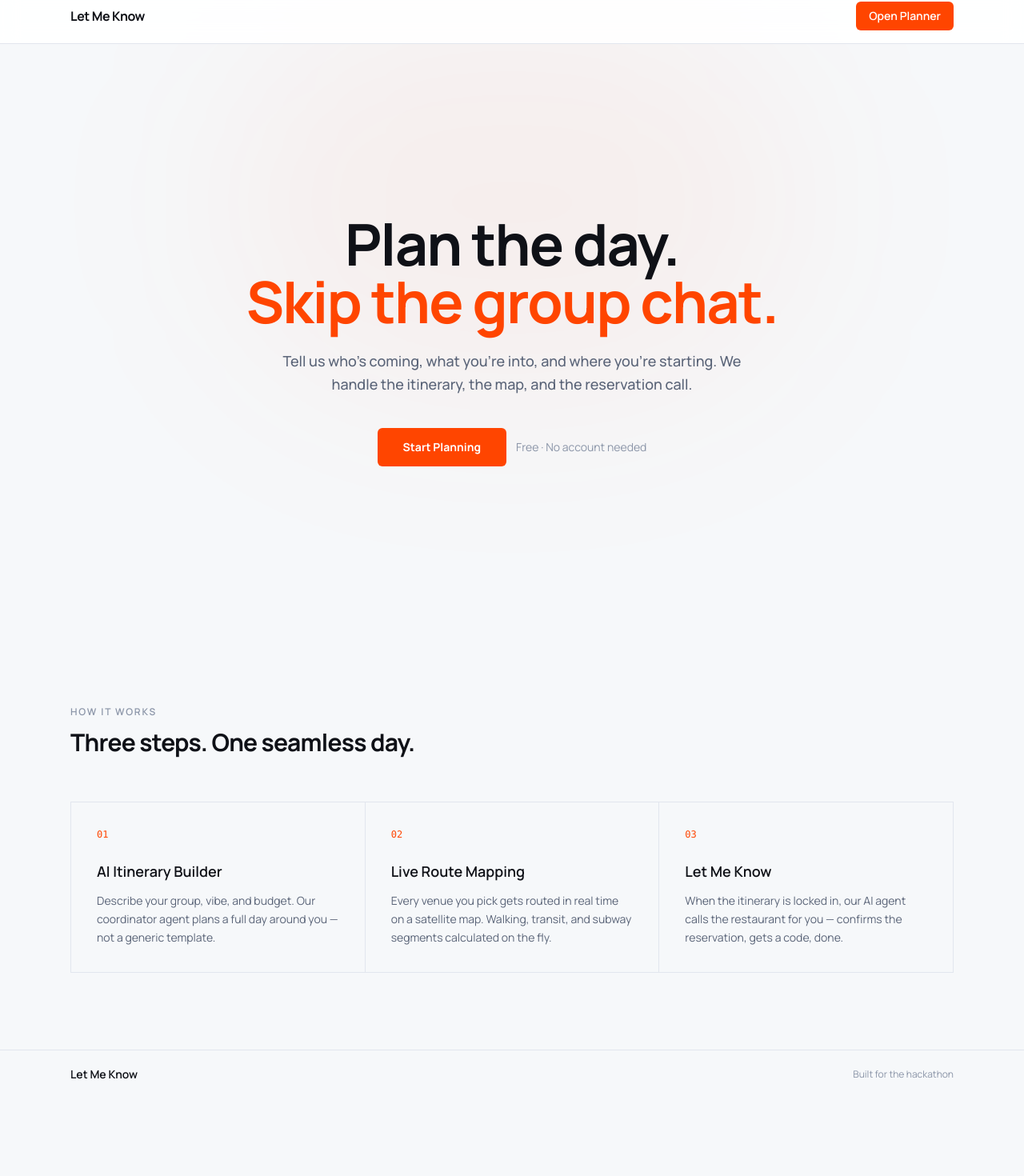
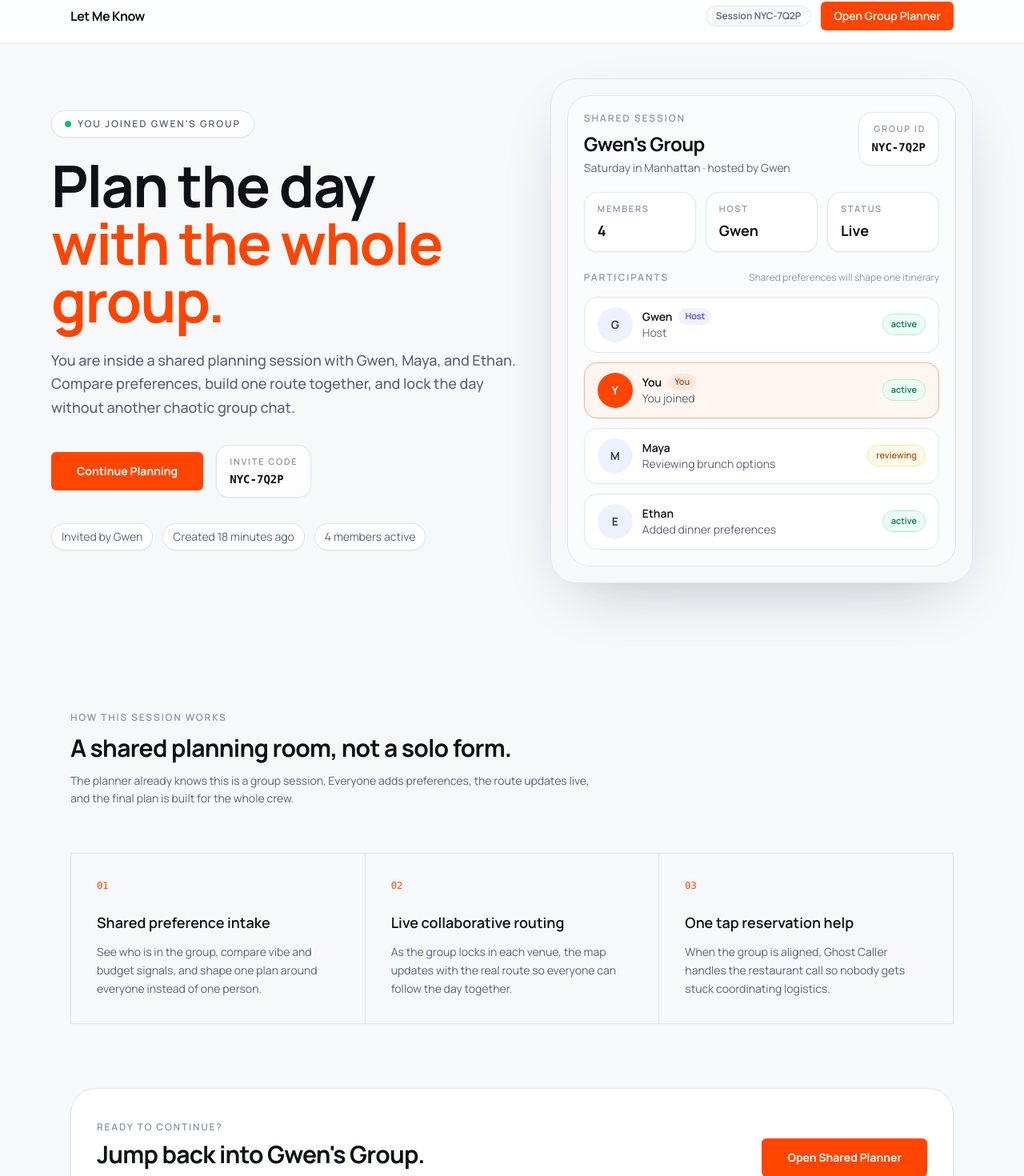
Before and after one commit to dntrAnh/ghost-caller, a Next.js app in the folder frontend/: page / in a window 1280 px wide. Shown: the part 14-1484 px from the top of the page at 80% size. Before the commit the page ends 1387 px from the top, so only its background shows below. Built offline with nearby package versions, Linux system fonts and the light colour scheme.

Commit message:
Add collaborative group session landing page

```diff
--- a/frontend/app/page.tsx
+++ b/frontend/app/page.tsx
@@ -1,94 +1,243 @@
 import Link from 'next/link';
+
+import { mockGroupSession } from '@/lib/mockGroupSession';
 
 const FEATURES = [
   {
     number: '01',
-    title: 'AI Itinerary Builder',
+    title: 'Shared preference intake',
     description:
-      'Describe your group, vibe, and budget. Our coordinator agent plans a full day around you — not a generic template.',
+      'See who is in the group, compare vibe and budget signals, and shape one plan around everyone instead of one person.',
   },
   {
     number: '02',
-    title: 'Live Route Mapping',
+    title: 'Live collaborative routing',
     description:
-      'Every venue you pick gets routed in real time on a satellite map. Walking, transit, and subway segments calculated on the fly.',
+      'As the group locks in each venue, the map updates with the real route so everyone can follow the day together.',
   },
   {
     number: '03',
-    title: 'Let Me Know',
+    title: 'One tap reservation help',
     description:
-      'When the itinerary is locked in, our AI agent calls the restaurant for you — confirms the reservation, gets a code, done.',
+      'When the group is aligned, Ghost Caller handles the restaurant call so nobody gets stuck coordinating logistics.',
   },
 ];
 
+const statusStyles = {
+  active: 'bg-emerald-50 text-emerald-700 border-emerald-200',
+  reviewing: 'bg-amber-50 text-amber-700 border-amber-200',
+  invited: 'bg-slate-100 text-slate-600 border-slate-200',
+} as const;
+
+function memberInitials(name: string) {
+  return name
+    .split(' ')
+    .map((part) => part.charAt(0).toUpperCase())
+    .join('')
+    .slice(0, 2);
+}
+
 export default function HomePage() {
+  const currentUser = mockGroupSession.members.find((member) => member.isCurrentUser);
+
   return (
     <div className="min-h-screen bg-[#F6F8FA] text-[#0F1117]">
-      {/* Navbar */}
       <nav className="fixed inset-x-0 top-0 z-50 border-b border-[#E2E6EE] bg-[#FFFFFF]/90 backdrop-blur-md">
         <div className="mx-auto flex max-w-6xl items-center justify-between px-6 py-4">
           <span className="text-base font-bold tracking-tight text-[#0F1117]">Let Me Know</span>
+          <div className="flex items-center gap-3">
+            <span className="hidden rounded-full border border-[#E2E6EE] bg-[#F9FAFB] px-3 py-1 text-xs font-semibold text-[#5A6478] sm:inline-flex">
+              Session {mockGroupSession.id}
+            </span>
             <Link
               href="/planner"
               className="rounded-md bg-[#FF4500] px-4 py-2 text-sm font-semibold text-white transition-colors hover:bg-[#FF6620]"
             >
-            Open Planner
+              Open Group Planner
             </Link>
+          </div>
         </div>
       </nav>
 
-      {/* Hero */}
-      <section className="relative flex min-h-screen flex-col items-center justify-center px-6 pt-20 text-center">
+      <section className="relative overflow-hidden px-6 pb-20 pt-28">
         <div aria-hidden className="pointer-events-none absolute inset-0 overflow-hidden">
-          <div className="absolute left-1/2 top-1/3 h-[480px] w-[720px] -translate-x-1/2 -translate-y-1/2 rounded-full bg-[#FF4500]/5 blur-[120px]" />
+          <div className="absolute left-[18%] top-[18%] h-[320px] w-[320px] rounded-full bg-[#FF4500]/8 blur-[110px]" />
+          <div className="absolute right-[14%] top-[28%] h-[360px] w-[360px] rounded-full bg-[#2563EB]/8 blur-[130px]" />
         </div>
 
-        <div className="relative max-w-3xl">
-          <h1 className="mb-6 text-5xl font-bold leading-[1.1] tracking-tight text-[#0F1117] sm:text-6xl lg:text-7xl">
-            Plan the day.<br />
-            <span className="text-[#FF4500]">Skip the group chat.</span>
+        <div className="relative mx-auto grid max-w-6xl gap-10 lg:grid-cols-[1.05fr_0.95fr] lg:items-center">
+          <div>
+            <div className="inline-flex items-center gap-2 rounded-full border border-[#E2E6EE] bg-white/80 px-4 py-2 text-xs font-semibold uppercase tracking-[0.16em] text-[#5A6478] shadow-sm">
+              <span className="h-2 w-2 rounded-full bg-emerald-500" />
+              You joined {mockGroupSession.name}
+            </div>
+
+            <h1 className="mt-6 text-5xl font-bold leading-[1.02] tracking-tight text-[#0F1117] sm:text-6xl lg:text-7xl">
+              Plan the day
+              <br />
+              <span className="text-[#FF4500]">with the whole group.</span>
             </h1>
 
-          <p className="mx-auto mb-10 max-w-xl text-lg font-medium leading-relaxed text-[#5A6478]">
-            Tell us who&apos;s coming, what you&apos;re into, and where you&apos;re starting.
-            We handle the itinerary, the map, and the reservation call.
+            <p className="mt-6 max-w-2xl text-lg font-medium leading-relaxed text-[#5A6478]">
+              {currentUser?.name ?? 'You'} are inside a shared planning session with {mockGroupSession.hostName}, Maya, and Ethan.
+              Compare preferences, build one route together, and lock the day without another chaotic group chat.
             </p>
 
-          <div className="flex flex-col items-center gap-3 sm:flex-row sm:justify-center">
+            <div className="mt-8 flex flex-col gap-4 sm:flex-row sm:items-center">
               <Link
                 href="/planner"
-              className="rounded-md bg-[#FF4500] px-8 py-3.5 text-sm font-bold text-white transition-colors hover:bg-[#FF6620]"
+                className="inline-flex items-center justify-center rounded-md bg-[#FF4500] px-8 py-3.5 text-sm font-bold text-white transition-colors hover:bg-[#FF6620]"
               >
-              Start Planning
+                Continue Planning
               </Link>
-            <span className="text-sm text-[#8B95A8]">Free · No account needed</span>
+              <div className="rounded-2xl border border-[#E2E6EE] bg-white/80 px-4 py-3 shadow-sm">
+                <p className="text-[11px] font-semibold uppercase tracking-[0.16em] text-[#8B95A8]">Invite code</p>
+                <p className="mt-1 font-mono text-sm font-bold text-[#0F1117]">{mockGroupSession.id}</p>
+              </div>
+            </div>
+
+            <div className="mt-8 flex flex-wrap items-center gap-3 text-sm text-[#5A6478]">
+              <span className="rounded-full border border-[#E2E6EE] bg-white px-3 py-1.5 shadow-sm">
+                Invited by {mockGroupSession.invitedBy}
+              </span>
+              <span className="rounded-full border border-[#E2E6EE] bg-white px-3 py-1.5 shadow-sm">
+                {mockGroupSession.createdLabel}
+              </span>
+              <span className="rounded-full border border-[#E2E6EE] bg-white px-3 py-1.5 shadow-sm">
+                {mockGroupSession.statusLabel}
+              </span>
+            </div>
+          </div>
+          <div className="relative">
+            <div className="rounded-[32px] border border-[#E2E6EE] bg-white/88 p-5 shadow-[0_28px_80px_-36px_rgba(15,23,42,0.32)] backdrop-blur-sm">
+              <div className="rounded-[28px] border border-[#E2E6EE] bg-[#FBFCFD] p-5">
+                <div className="flex items-start justify-between gap-4">
+                  <div>
+                    <p className="text-xs font-semibold uppercase tracking-[0.16em] text-[#8B95A8]">Shared session</p>
+                    <h2 className="mt-2 text-2xl font-bold tracking-tight text-[#0F1117]">{mockGroupSession.name}</h2>
+                    <p className="mt-1 text-sm text-[#5A6478]">
+                      Saturday in Manhattan · hosted by {mockGroupSession.hostName}
+                    </p>
+                  </div>
+                  <div className="rounded-2xl border border-[#E2E6EE] bg-white px-4 py-3 text-right shadow-sm">
+                    <p className="text-[11px] font-semibold uppercase tracking-[0.16em] text-[#8B95A8]">Group ID</p>
+                    <p className="mt-1 font-mono text-sm font-bold text-[#0F1117]">{mockGroupSession.id}</p>
+                  </div>
+                </div>
+
+                <div className="mt-5 grid gap-3 sm:grid-cols-3">
+                  <div className="rounded-2xl border border-[#E2E6EE] bg-white px-4 py-3 shadow-sm">
+                    <p className="text-[11px] font-semibold uppercase tracking-[0.16em] text-[#8B95A8]">Members</p>
+                    <p className="mt-1 text-lg font-bold text-[#0F1117]">{mockGroupSession.members.length}</p>
+                  </div>
+                  <div className="rounded-2xl border border-[#E2E6EE] bg-white px-4 py-3 shadow-sm">
+                    <p className="text-[11px] font-semibold uppercase tracking-[0.16em] text-[#8B95A8]">Host</p>
+                    <p className="mt-1 text-lg font-bold text-[#0F1117]">{mockGroupSession.hostName}</p>
+                  </div>
+                  <div className="rounded-2xl border border-[#E2E6EE] bg-white px-4 py-3 shadow-sm">
+                    <p className="text-[11px] font-semibold uppercase tracking-[0.16em] text-[#8B95A8]">Status</p>
+                    <p className="mt-1 text-lg font-bold text-[#0F1117]">Live</p>
+                  </div>
+                </div>
+
+                <div className="mt-6">
+                  <div className="flex items-center justify-between">
+                    <p className="text-xs font-semibold uppercase tracking-[0.16em] text-[#8B95A8]">Participants</p>
+                    <p className="text-xs text-[#8B95A8]">Shared preferences will shape one itinerary</p>
+                  </div>
+
+                  <div className="mt-4 space-y-3">
+                    {mockGroupSession.members.map((member) => (
+                      <div
+                        key={member.id}
+                        className={`flex items-center justify-between rounded-2xl border px-4 py-3 transition ${
+                          member.isCurrentUser
+                            ? 'border-[#FFB08F] bg-[#FFF6F2] shadow-sm'
+                            : 'border-[#E2E6EE] bg-white'
+                        }`}
+                      >
+                        <div className="flex items-center gap-3">
+                          <div
+                            className={`flex h-11 w-11 items-center justify-center rounded-full text-sm font-bold ${
+                              member.isCurrentUser
+                                ? 'bg-[#FF4500] text-white'
+                                : 'bg-[#EEF2FF] text-[#374151]'
+                            }`}
+                          >
+                            {memberInitials(member.name)}
+                          </div>
+                          <div>
+                            <div className="flex items-center gap-2">
+                              <p className="text-sm font-semibold text-[#0F1117]">{member.name}</p>
+                              {member.role === 'host' ? (
+                                <span className="rounded-full bg-[#EEF2FF] px-2 py-0.5 text-[11px] font-semibold text-[#4F46E5]">
+                                  Host
+                                </span>
+                              ) : null}
+                              {member.isCurrentUser ? (
+                                <span className="rounded-full bg-[#FFE8DD] px-2 py-0.5 text-[11px] font-semibold text-[#C2410C]">
+                                  You
+                                </span>
+                              ) : null}
+                            </div>
+                            <p className="text-sm text-[#5A6478]">{member.joinedLabel}</p>
+                          </div>
+                        </div>
+                        <span className={`rounded-full border px-2.5 py-1 text-[11px] font-semibold ${statusStyles[member.status]}`}>
+                          {member.status}
+                        </span>
+                      </div>
+                    ))}
+                  </div>
+                </div>
+              </div>
+            </div>
           </div>
         </div>
       </section>
 
-      {/* Features */}
-      <section className="mx-auto max-w-6xl px-6 py-24">
-        <div className="mb-14 max-w-xl">
-          <p className="mb-3 text-xs font-semibold uppercase tracking-[0.15em] text-[#8B95A8]">How it works</p>
-          <h2 className="text-3xl font-bold tracking-tight text-[#0F1117]">Three steps. One seamless day.</h2>
+      <section className="mx-auto max-w-6xl px-6 py-20">
+        <div className="mb-14 max-w-2xl">
+          <p className="mb-3 text-xs font-semibold uppercase tracking-[0.15em] text-[#8B95A8]">How this session works</p>
+          <h2 className="text-3xl font-bold tracking-tight text-[#0F1117]">A shared planning room, not a solo form.</h2>
+          <p className="mt-3 text-sm leading-relaxed text-[#5A6478]">
+            The planner already knows this is a group session. Everyone adds preferences, the route updates live, and the final plan is built for the whole crew.
+          </p>
         </div>
 
         <div className="grid gap-px border border-[#E2E6EE] bg-[#E2E6EE] sm:grid-cols-3">
-          {FEATURES.map((f) => (
-            <div key={f.number} className="bg-[#F6F8FA] p-8 transition-colors hover:bg-[#FFFFFF]">
-              <p className="mb-6 font-mono text-xs font-medium text-[#FF4500]">{f.number}</p>
-              <h3 className="mb-3 text-lg font-semibold text-[#0F1117]">{f.title}</h3>
-              <p className="text-sm leading-relaxed text-[#5A6478]">{f.description}</p>
+          {FEATURES.map((feature) => (
+            <div key={feature.number} className="bg-[#F6F8FA] p-8 transition-colors hover:bg-[#FFFFFF]">
+              <p className="mb-6 font-mono text-xs font-medium text-[#FF4500]">{feature.number}</p>
+              <h3 className="mb-3 text-lg font-semibold text-[#0F1117]">{feature.title}</h3>
+              <p className="text-sm leading-relaxed text-[#5A6478]">{feature.description}</p>
             </div>
           ))}
         </div>
       </section>
 
-      {/* Footer */}
+      <section className="mx-auto max-w-6xl px-6 pb-24">
+        <div className="grid gap-6 rounded-[32px] border border-[#E2E6EE] bg-white px-8 py-10 shadow-sm lg:grid-cols-[1fr_auto] lg:items-center">
+          <div>
+            <p className="text-xs font-semibold uppercase tracking-[0.15em] text-[#8B95A8]">Ready to continue?</p>
+            <h2 className="mt-2 text-3xl font-bold tracking-tight text-[#0F1117]">Jump back into {mockGroupSession.name}.</h2>
+            <p className="mt-3 text-sm text-[#5A6478]">
+              Everyone is already in the room. Open the planner to review the group preferences and keep building the itinerary together.
+            </p>
+          </div>
+          <Link
+            href="/planner"
+            className="inline-flex items-center justify-center rounded-md bg-[#FF4500] px-8 py-3.5 text-sm font-bold text-white transition-colors hover:bg-[#FF6620]"
+          >
+            Open Shared Planner
+          </Link>
+        </div>
+      </section>
+
       <footer className="border-t border-[#E2E6EE]">
         <div className="mx-auto flex max-w-6xl items-center justify-between px-6 py-5">
           <span className="text-sm font-semibold text-[#0F1117]">Let Me Know</span>
-          <span className="text-xs text-[#8B95A8]">Built for the hackathon</span>
+          <span className="text-xs text-[#8B95A8]">{mockGroupSession.name} · {mockGroupSession.id}</span>
         </div>
       </footer>
     </div>
--- /dev/null
+++ b/frontend/lib/mockGroupSession.ts
@@ -0,0 +1,16 @@
+import type { GroupSession } from '@/types/group-session';
+
+export const mockGroupSession: GroupSession = {
+  id: 'NYC-7Q2P',
+  name: "Gwen's Group",
+  hostName: 'Gwen',
+  invitedBy: 'Gwen',
+  createdLabel: 'Created 18 minutes ago',
+  statusLabel: '4 members active',
+  members: [
+    { id: 'gwen', name: 'Gwen', role: 'host', joinedLabel: 'Host', status: 'active' },
+    { id: 'you', name: 'You', role: 'member', joinedLabel: 'You joined', status: 'active', isCurrentUser: true },
+    { id: 'maya', name: 'Maya', role: 'member', joinedLabel: 'Reviewing brunch options', status: 'reviewing' },
+    { id: 'ethan', name: 'Ethan', role: 'member', joinedLabel: 'Added dinner preferences', status: 'active' },
+  ],
+};
--- /dev/null
+++ b/frontend/types/group-session.ts
@@ -0,0 +1,18 @@
+export interface GroupSessionMember {
+  id: string;
+  name: string;
+  role: 'host' | 'member';
+  joinedLabel: string;
+  status: 'active' | 'reviewing' | 'invited';
+  isCurrentUser?: boolean;
+}
+
+export interface GroupSession {
+  id: string;
+  name: string;
+  hostName: string;
+  invitedBy: string;
+  createdLabel: string;
+  statusLabel: string;
+  members: GroupSessionMember[];
+}
```
Lines whose indentation alone changed are shown as unchanged.
